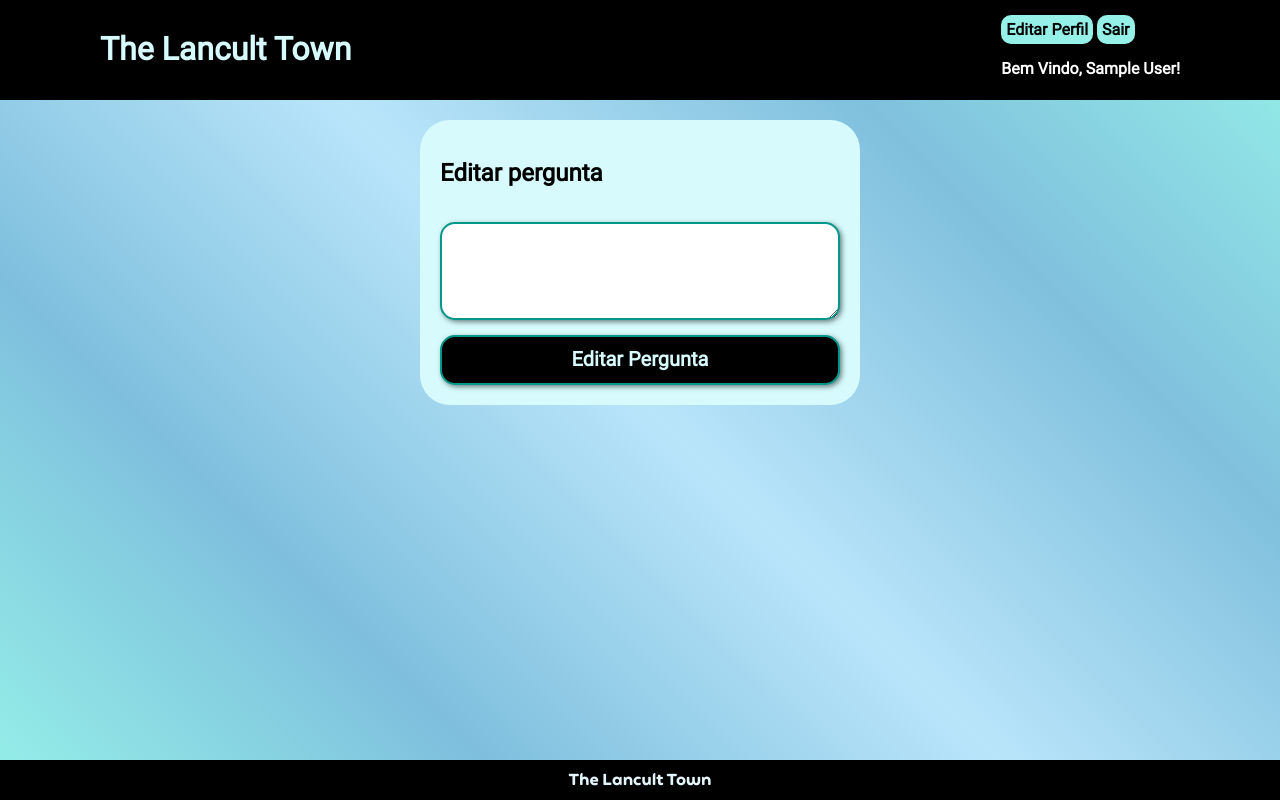
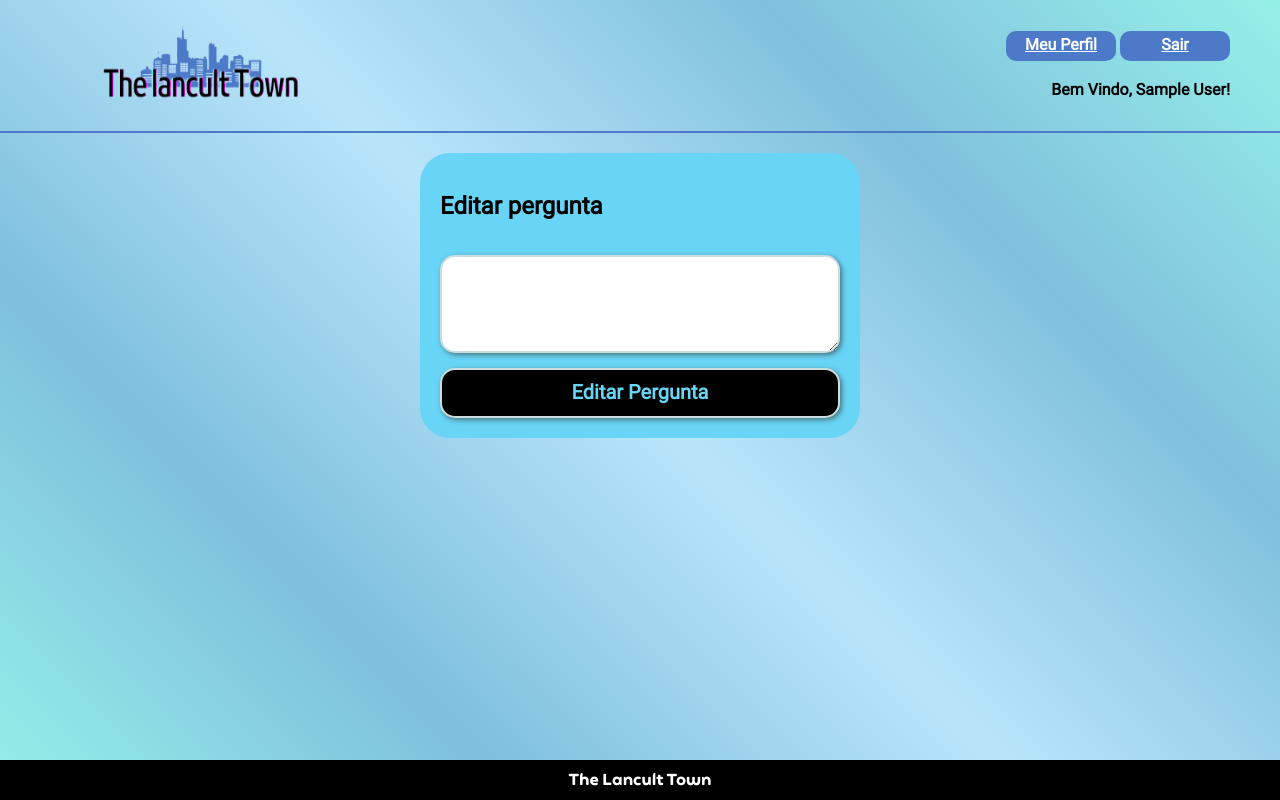
Before and after one commit to EllieVieira/ProjetoFinalPCC-Informatica, a PHP site: page /view/editrespost.php?id=1 in a window 1280 px wide. Run offline with PHP 8.4, Linux system fonts and the light colour scheme; the visitor is signed in with stand-in values (Sample User, id 1); data that the repository does not hold is empty.

Commit message:
updates header
adicionando o logotipo em todas as paginas.

```diff
--- a/css/change profile.css
+++ b/css/change profile.css
@@ -19,13 +19,14 @@ body {
 }
 
 :root {
-    --color-01: #e3f5fa;
-    --color-02: #e3fffd;
-    --color-03: #d7fafc;
-    --color-04: #95f0e8;
-    --color-05: #02978b;
-    --color-06: #3a4d4bb0;
-    --color-07: #000000;
+    --color-01: #ffffff;
+  --color-02: #7ebfdd;
+  --color-03: #68D4F6;
+  --color-04: #4c7ac8;
+  --color-05: #cbdddc;
+  --color-06: #3a4d4bb0;
+  --color-07: #000000;
+  --color-08: #1720a0;
 
     --font-lancult: 'Lancult';
     --font-site: 'Roboto';
@@ -50,40 +51,67 @@ h1.title a {
   }
 
   .header {
-    background-color: var(--color-07);
     height: auto;
     display: flex;
     align-items: center;
-    color: #fff;
+    color: var(--color-07);
     width: 100%;
     justify-content: space-between;
-    padding: 10px 0;
+    padding: 0;
+    margin: 0;
+    border-bottom: 2px solid var(--color-04);
   }
 
   .mod-session {
     display: block;
-    margin: 0 100px;
+    margin: 0 50px;
   }
 
-  .modify a {
-    color: var(--color-07);
-    background-color: var(--color-04);
-    border-radius: 10px;
-    font-weight: bold;
-    text-decoration: none;
-    padding: 5px 5px;
+  .modify a:hover , button a:hover{
+    color: var(--color-08);
+    transition-duration: 0.5s;
+    cursor: pointer;
+    width: 200px;
+    height: 30px;
   }
 
-  .modify a:hover {
-    color: var(--color-05);
-    transition-duration: 0.5s;
-    cursor: pointer;
+  .btn-p{
+    display: flex;
+    flex-direction: row-reverse;
+    margin: 20px 50px 10px;
+  }
+
+
+  .btn-p a{
+    color: var(--color-01);
   }
 
   .session-welcome {
     font-weight: bold;
     margin-top: 20px;
     text-align: right;
+  }
+
+  .btn-prof, .btn-sair, button {
+    display: inline-block;
+    color: var(--color-01);
+    background-color: var(--color-04);
+    border-radius: 10px;
+    font-weight: bold;
+    text-decoration: none;
+    padding: 5px 5px;
+    width: 200px;
+  }
+
+  .btn-prof, .btn-sair{
+    width: 100px;
+    height: 20px;
+    text-align: center;
+  }
+
+  .btn-prof a, .btn-sair a{
+    color: var(--color-01);
+
   }
 
 main {
--- a/css/header.css
+++ b/css/header.css
@@ -9,13 +9,14 @@
   }
 
   :root {
-    --color-01: #e3f5fa;
-    --color-02: #e3fffd;
-    --color-03: #d7fafc;
-    --color-04: #95f0e8;
-    --color-05: #02978b;
-    --color-06: #3a4d4bb0;
-    --color-07: #000000;
+    --color-01: #ffffff;
+  --color-02: #7ebfdd;
+  --color-03: #68D4F6;
+  --color-04: #4c7ac8;
+  --color-05: #cbdddc;
+  --color-06: #3a4d4bb0;
+  --color-07: #000000;
+  --color-08: #1720a0;
 
     --font-lancult: "Lancult";
     --font-site: "Roboto";
--- a/view/editrespost.php
+++ b/view/editrespost.php
@@ -14,7 +14,6 @@
     <title>Document</title>
     <link rel="shortcut icon" href="../images/favicon.ico" type="image/x-icon">
     <link rel="stylesheet" href="../css/normalise.css">
-    <link rel="stylesheet" href="../css/header.css">
     <link rel="stylesheet" href="../css/change profile.css">
 </head>
 
@@ -38,12 +37,12 @@
 
     ?>
 
-    <header class="header">
-        <h1 class="title"><a href="../view/home.php">The Lancult Town</a></h1>
+<header class="header">
+        <h1 class="title"><a href="../view/home.php"><img src="/images/logotipo.png" alt="Lancult Town" width="200x" height="80px"></a></h1>
         <div class="mod-session">
             <div class="modify">
-                <a href="../view/changeprofile.php?id=<?php echo $cliente["ID"] ?>">Editar Perfil</a>
-                <a href="?logout">Sair</a>
+                <div class="btn-prof"><a href="../view/profile.php?id=<?php echo $cliente["ID"] ?>">Meu Perfil</a></div>
+                <div class="btn-sair"><a href="?logout">Sair</a></div>
             </div>
             <div class="session-welcome">
                 <?php
--- a/view/index.php
+++ b/view/index.php
@@ -13,7 +13,9 @@
 
 <body>
     <header>
-        <h1 id="title">The Lancult Town</h1>
+    <h1 class="title">
+        <a href="../view/home.php"><img src="/images/logotipo.png" alt="Lancult Town" width="200x" height="80px"></a>
+    </h1>
         <nav>
             <a href="signin.php">Entrar</a>
         </nav>
```
Also changed, not shown: css/forms.css (+73 -7 lines), css/headerrr.html (+29 -12 lines), css/home.css (+36 -49 lines), css/pages.css (deleted, +0 -81 lines), view/changeprofile.php (+5 -4 lines), view/createquestion.php (+4 -5 lines), view/editquestion.php (+13 -14 lines), view/espanhol.php (+5 -4 lines), view/frances.php (+5 -4 lines), view/ingles.php (+5 -4 lines), view/portugues.php (+4 -4 lines), view/profile.php (+13 -13 lines), view/questionpage.php (+4 -4 lines).
